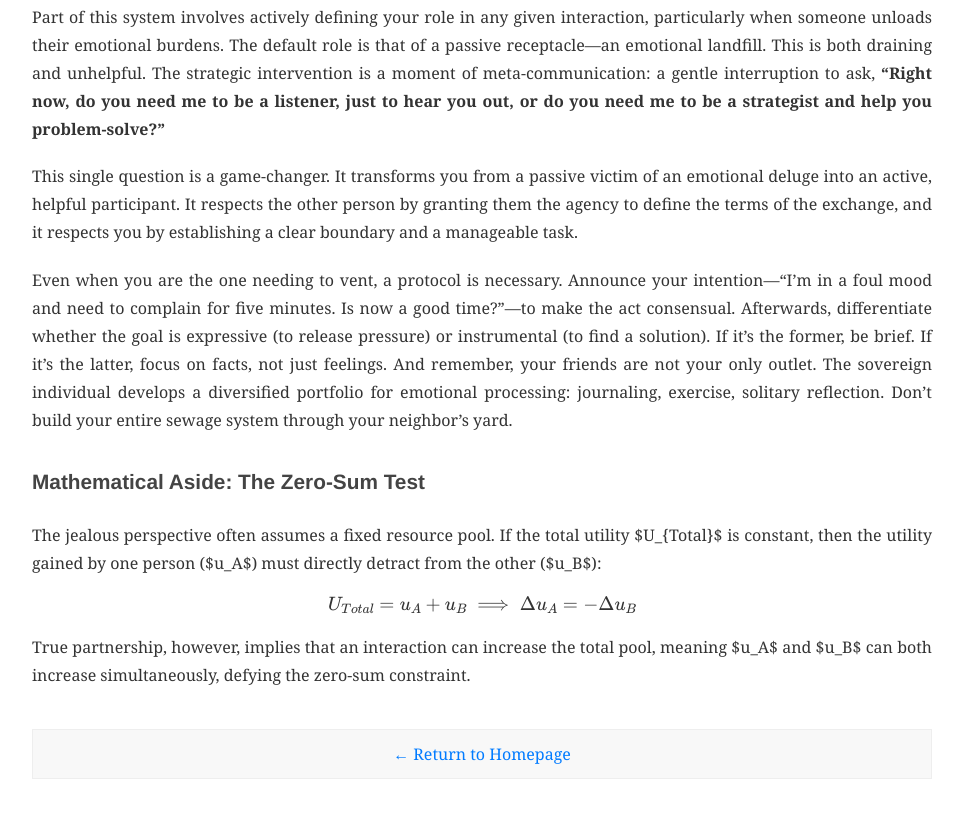
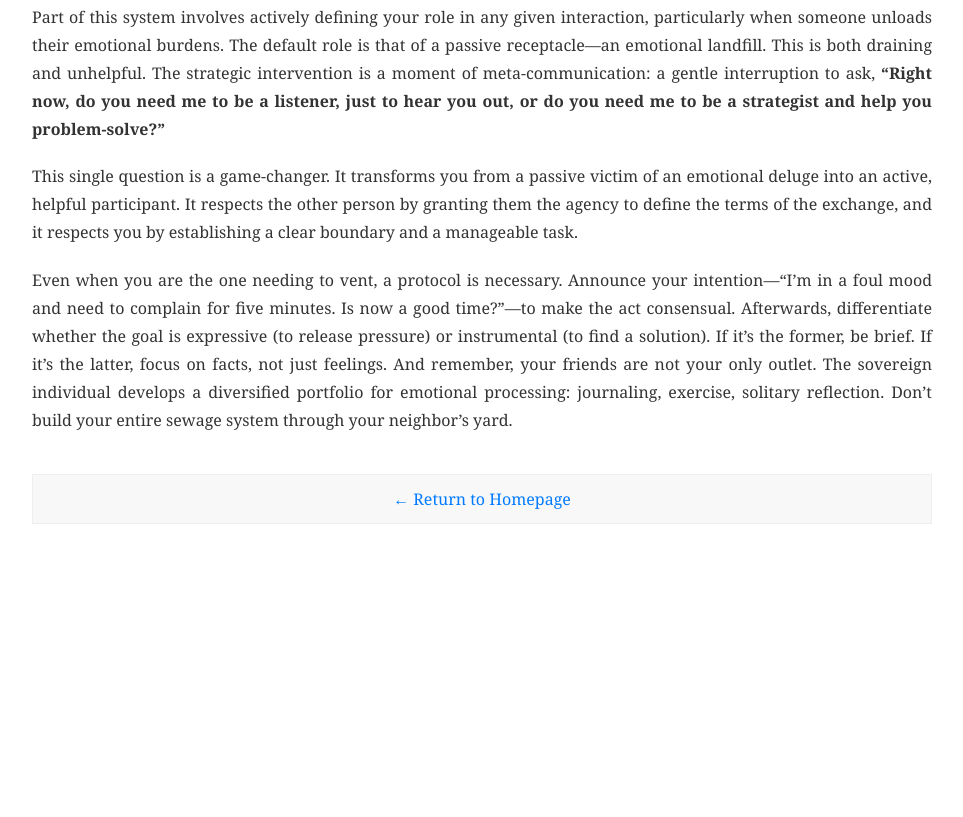
Before and after one commit to haochen0/haochen0, a plain HTML site: page predator-to-partner.html in a window 1280 px wide. Shown: the part 2274-3091 px from the top of the page, without its empty margins (158-1121 px from the left). After the commit the page ends 2838 px from the top, so only its background shows below. Drawn offline with nearby package versions, Linux system fonts and the light colour scheme.

Commit message:
Remove Zero-Sum Test section from predator-to-partner.html
Removed the section discussing the Zero-Sum Test and its implications for partnership.

```diff
--- a/predator-to-partner.html
+++ b/predator-to-partner.html
@@ -110,15 +110,6 @@
 
         <p>Even when you are the one needing to vent, a protocol is necessary. Announce your intention—“I’m in a foul mood and need to complain for five minutes. Is now a good time?”—to make the act consensual. Afterwards, differentiate whether the goal is expressive (to release pressure) or instrumental (to find a solution). If it’s the former, be brief. If it’s the latter, focus on facts, not just feelings. And remember, your friends are not your only outlet. The sovereign individual develops a diversified portfolio for emotional processing: journaling, exercise, solitary reflection. Don’t build your entire sewage system through your neighbor’s yard.</p>
 
-        <h3>Mathematical Aside: The Zero-Sum Test</h3>
-        <p>The jealous perspective often assumes a fixed resource pool. If the total utility $U_{Total}$ is constant, then the utility gained by one person ($u_A$) must directly detract from the other ($u_B$):</p>
-
-        \[
-        U_{Total} = u_A + u_B \implies \Delta u_A = -\Delta u_B
-        \]
-
-        <p>True partnership, however, implies that an interaction can increase the total pool, meaning $u_A$ and $u_B$ can both increase simultaneously, defying the zero-sum constraint.</p>
-    </main>
 
     <a href="index.html" class="return-link">← Return to Homepage</a>
 
```
